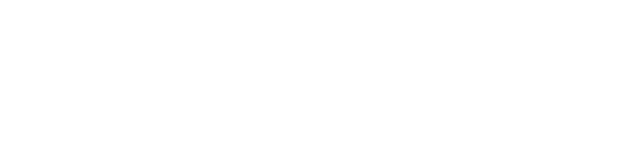
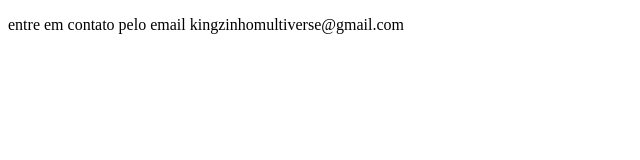
Before and after one commit to bielzinhoooo/inicio-projeto, a plain HTML site: page contato.html in a window 1280 px wide. Shown: the whole page, without its empty margins (0-640 px from the left). Drawn offline with Linux system fonts and the light colour scheme.

Commit message:
adicionando o email de contato

```diff
--- a/contato.html
+++ b/contato.html
@@ -4,6 +4,7 @@
     <meta charset="UTF-8">
     <meta name="viewport" content="width=device-width, initial-scale=1.0">
     <title>Contato</title>
+    <p>entre em contato pelo email kingzinhomultiverse@gmail.com </p>
 </head>
 <body>
     <h1></h1>
```
